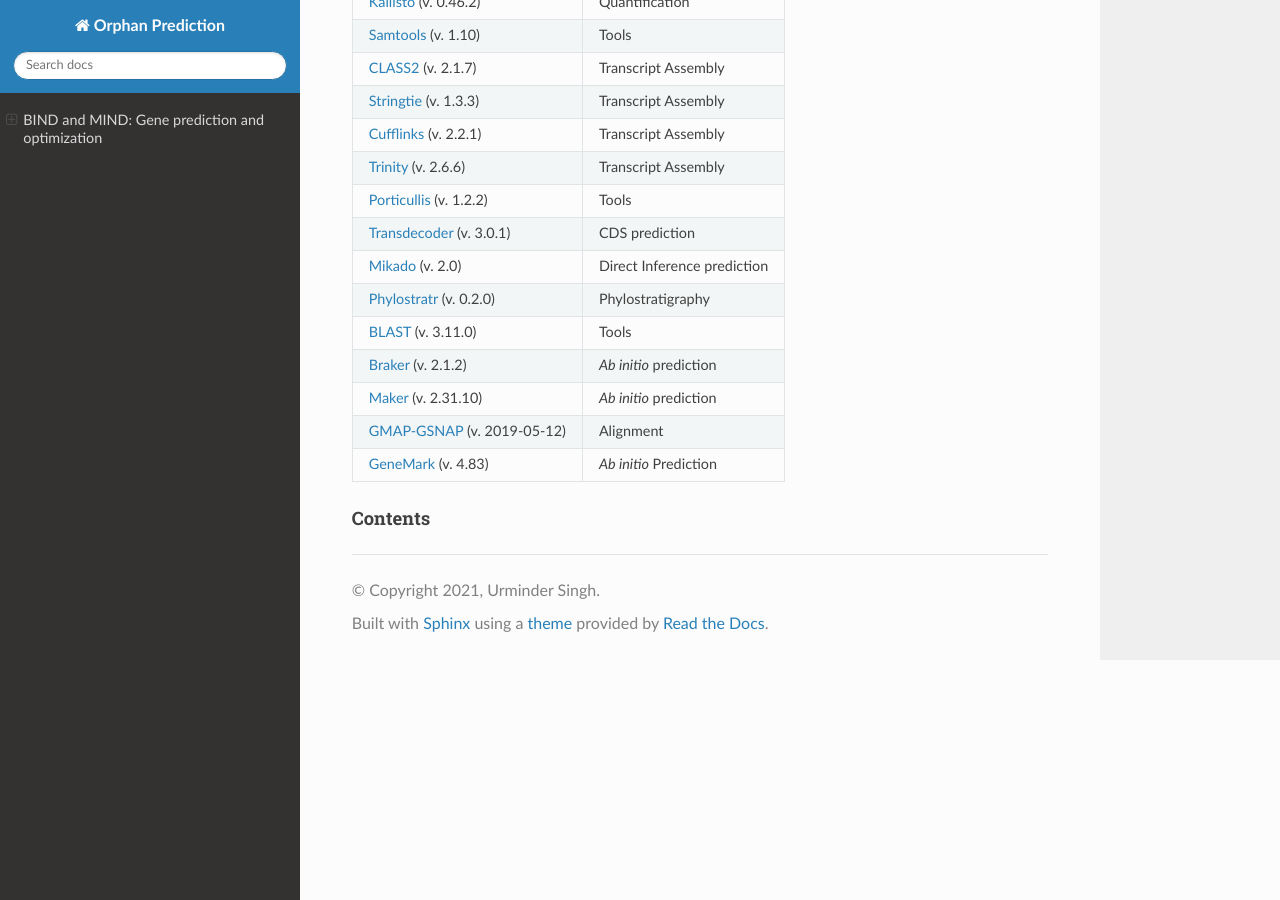
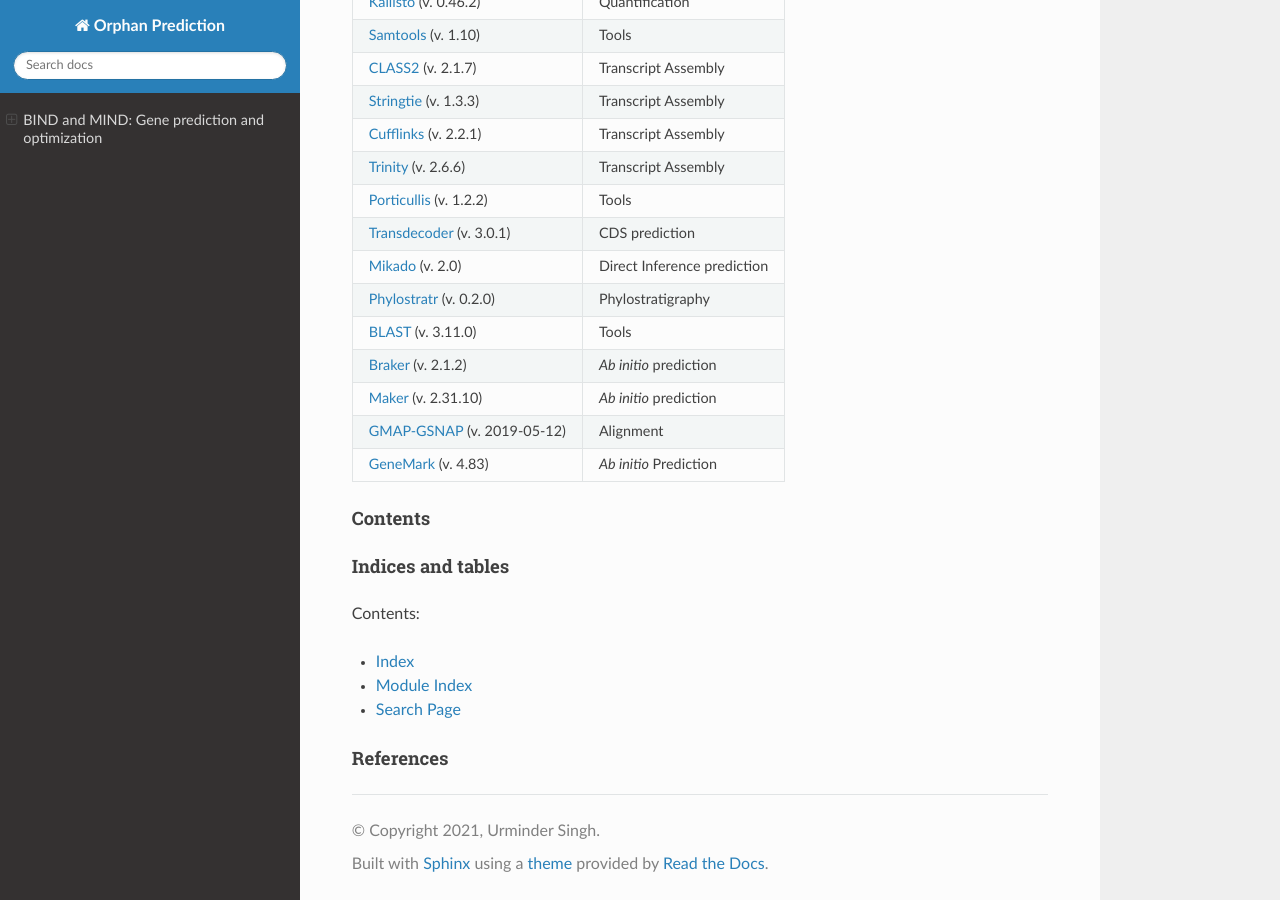
Before and after one commit to eswlab/orphan-prediction, a Sphinx documentation site: the page built from docs/source/index.rst, in a window 1280 px wide and 900 px high, scrolled down 894 px. Built offline with Sphinx 7.4.7 and the Read the Docs theme 2.0.0, drawn with Linux system fonts in a browser that asks for light colours; pages that are not in the unit, such as notebooks, are missing from menus.

Commit message:
Update index.rst

```diff
--- a/docs/source/index.rst
+++ b/docs/source/index.rst
@@ -91,3 +91,15 @@ Contents
    3_DirInf.rst
    4_merge/index.rst
    5_downstream.rst
+
+Indices and tables
+------------------
+
+Contents:
+
+* :ref:`genindex`
+* :ref:`modindex`
+* :ref:`search`
+
+References
+----------
```
